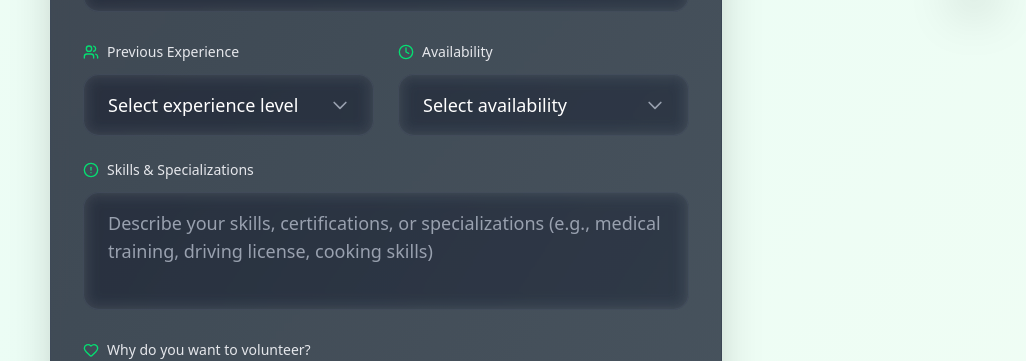
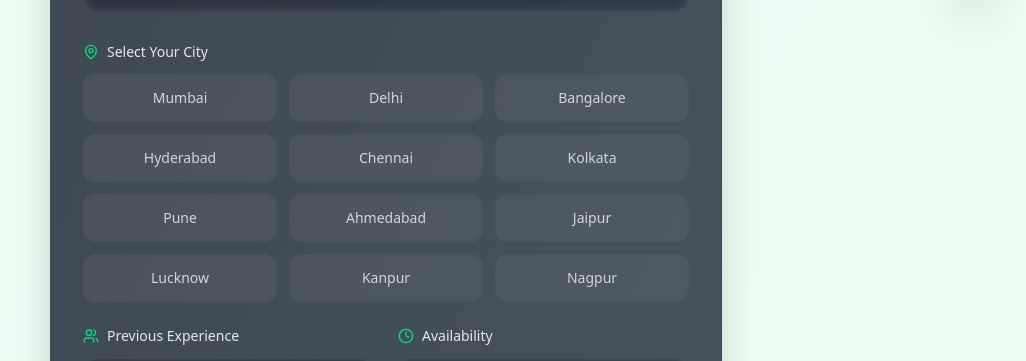
Before and after one commit to Pawan2141-git/Elderhelp-ai, a React (Vite) app in the folder client/: page /volunteer in a window 1280 px wide. Shown: the part 778-1139 px from the top of the page, without its empty margins (254-1280 px from the left). Built offline with nearby package versions, Linux system fonts and the light colour scheme; no server answers.

Commit message:
Update VolunteerForm.jsx
jb

```diff
--- a/client/src/pages/VolunteerForm.jsx
+++ b/client/src/pages/VolunteerForm.jsx
@@ -250,6 +250,47 @@ const VolunteerForm = () => {
                 </div>
               </motion.div>
 
+              {/* City Selection */}
+              <motion.div
+                initial={{ opacity: 0, x: -20 }}
+                animate={{ opacity: 1, x: 0 }}
+                transition={{ duration: 0.6, delay: 1.05 }}
+                className="group"
+              >
+                <label className="block mb-3 text-gray-200 text-sm font-medium flex items-center gap-2">
+                  <MapPin className="w-4 h-4 text-green-400" />
+                  Select Your City
+                </label>
+                <div className="grid grid-cols-2 md:grid-cols-3 gap-3">
+                  {['Mumbai', 'Delhi', 'Bangalore', 'Hyderabad', 'Chennai', 'Kolkata', 'Pune', 'Ahmedabad', 'Jaipur', 'Lucknow', 'Kanpur', 'Nagpur'].map((city) => (
+                    <motion.button
+                      key={city}
+                      type="button"
+                      onClick={() => setFormData({...formData, city: city})}
+                      whileHover={{ scale: 1.05 }}
+                      whileTap={{ scale: 0.95 }}
+                      className={`px-4 py-3 rounded-xl text-sm font-medium transition-all duration-300 border-2 ${
+                        formData.city === city
+                          ? 'bg-green-600 border-green-500 text-white shadow-lg shadow-green-500/30'
+                          : 'bg-white/5 border-gray-600/50 text-gray-300 hover:bg-white/10 hover:border-green-400/50'
+                      }`}
+                    >
+                      {city}
+                    </motion.button>
+                  ))}
+                </div>
+                {formData.city && (
+                  <motion.p
+                    initial={{ opacity: 0, y: 10 }}
+                    animate={{ opacity: 1, y: 0 }}
+                    className="mt-2 text-green-400 text-sm flex items-center gap-2"
+                  >
+                    <MapPin className="w-4 h-4" />
+                    Selected: {formData.city}
+                  </motion.p>
+                )}
+              </motion.div>
+
               {/* Experience and Availability */}
               <div className="grid md:grid-cols-2 gap-6">
                 {/* Experience Field */}
```
